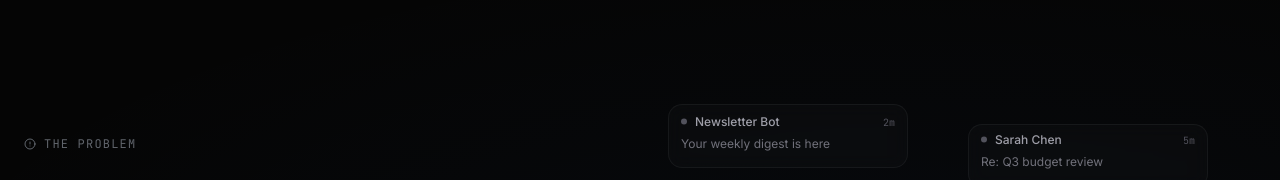
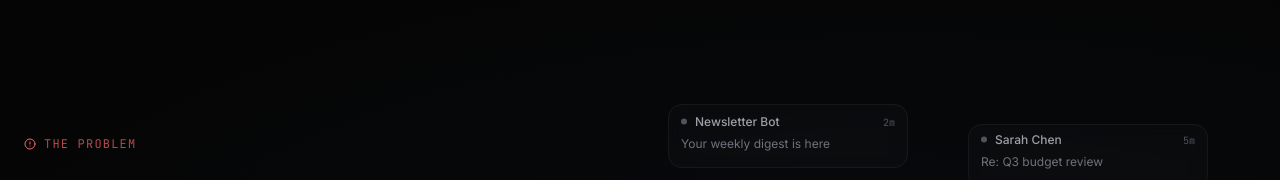
Before and after one commit to subhankar235/AetherOS.ai, a Next.js app in the folder apps/web/: page / in a window 1280 px wide. Shown: the part 860-1040 px from the top of the page. Built offline with nearby package versions, Linux system fonts and the light colour scheme.

Commit message:
feat(web): update AgentMap, CommandCentre, FeaturesBento, and Problem components

```diff
--- a/apps/web/components/landing/AgentMap.tsx
+++ b/apps/web/components/landing/AgentMap.tsx
@@ -12,7 +12,7 @@ const agents = [
   { name: 'Support', icon: HelpCircle, angle: 300, desc: 'In-app guidance' },
 ];
 
-function getPos(angle: number, radius = 38) {
+function getPos(angle: number, radius = 42) {
   const rad = (angle - 90) * (Math.PI / 180);
   return {
     x: 50 + radius * Math.cos(rad),
@@ -72,7 +72,7 @@ export default function AgentMap() {
           className="relative w-full max-w-xl mx-auto aspect-square"
         >
           {/* SVG connection lines */}
-          <svg className="absolute inset-0 w-full h-full" viewBox="0 0 100 100" preserveAspectRatio="none">
+          <svg className="absolute inset-0 w-full h-full" viewBox="0 0 100 100" fill="none" preserveAspectRatio="none">
             <defs>
               <linearGradient id="lineGrad" x1="0%" y1="0%" x2="100%" y2="100%">
                 <stop offset="0%" stopColor="rgba(59,130,246,0.3)" />
@@ -101,7 +101,7 @@ export default function AgentMap() {
               );
             })}
             {/* Outer ring */}
-            <circle cx="50" cy="50" r="38" fill="none" stroke="rgba(255,255,255,0.03)" strokeWidth="0.2" strokeDasharray="1 2" />
+            <circle cx="50" cy="50" r="34" stroke="rgba(255,255,255,0.03)" strokeWidth="0.2" strokeDasharray="1 2" />
           </svg>
 
           {/* Supervisor node (center) */}
--- a/apps/web/components/landing/CommandCentre.tsx
+++ b/apps/web/components/landing/CommandCentre.tsx
@@ -1,7 +1,7 @@
 "use client";
 
 import { motion } from 'framer-motion';
-import { Check } from 'lucide-react';
+import { Check, Terminal } from 'lucide-react';
 
 const triageItems = [
   { label: 'High priority', count: 18, color: 'cobalt' },
@@ -27,8 +27,8 @@ export default function CommandCentre() {
         {/* Header */}
         <div className="mb-12">
           <div className="flex items-center justify-between mb-6">
-            <span className="text-[10px] font-mono uppercase tracking-widest text-mercury/30">One Interface</span>
-            <span className="text-[10px] font-mono uppercase tracking-widest text-mercury/30 hidden sm:block">Every agent, one input.</span>
+            <span className="inline-flex items-center gap-2 text-[10px] font-mono uppercase tracking-widest text-mercury/60"><Terminal className="w-3 h-3" /> One Interface</span>
+            <span className="text-[10px] font-mono uppercase tracking-widest text-mercury/60 hidden sm:block">Every agent, one input.</span>
           </div>
 
           <motion.h2
--- a/apps/web/components/landing/FeaturesBento.tsx
+++ b/apps/web/components/landing/FeaturesBento.tsx
@@ -1,7 +1,7 @@
 "use client";
 
 import { motion } from 'framer-motion';
-import { Mic, Brain, BookMarked, Star, TrendingUp, Search, ArrowRight } from 'lucide-react';
+import { Mic, Zap, Brain, BookMarked, Star, TrendingUp, Search, ArrowRight } from 'lucide-react';
 
 const features = [
   {
@@ -56,7 +56,7 @@ export default function FeaturesBento() {
             viewport={{ once: true }}
             className="inline-flex items-center gap-2 text-xs font-mono uppercase tracking-widest text-mercury/60 mb-4"
           >
-            <Mic className="w-3 h-3" /> Beyond Triage
+            <Zap className="w-3 h-3" /> Beyond Triage
           </motion.span>
           <motion.h2
             initial={{ opacity: 0, y: 20 }}
--- a/apps/web/components/landing/Problem.tsx
+++ b/apps/web/components/landing/Problem.tsx
@@ -77,9 +77,9 @@ export default function Problem() {
               initial={{ opacity: 0 }}
               whileInView={{ opacity: 1 }}
               viewport={{ once: true }}
-              className="inline-flex items-center gap-2 text-xs font-mono uppercase tracking-widest text-mercury/60 mb-6"
+              className="inline-flex items-center gap-2 text-xs font-mono uppercase tracking-widest text-red-400/70 mb-6"
             >
-              <AlertCircle className="w-3 h-3" /> The Problem
+              <AlertCircle className="w-3 h-3 text-red-400" /> The Problem
             </motion.span>
 
             <motion.h2
```
